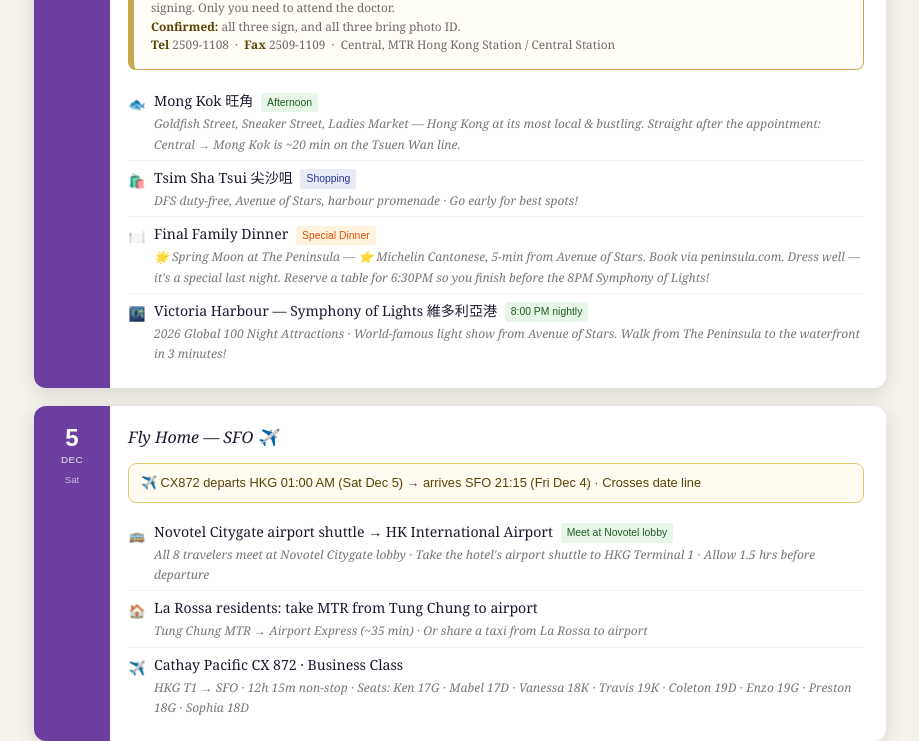
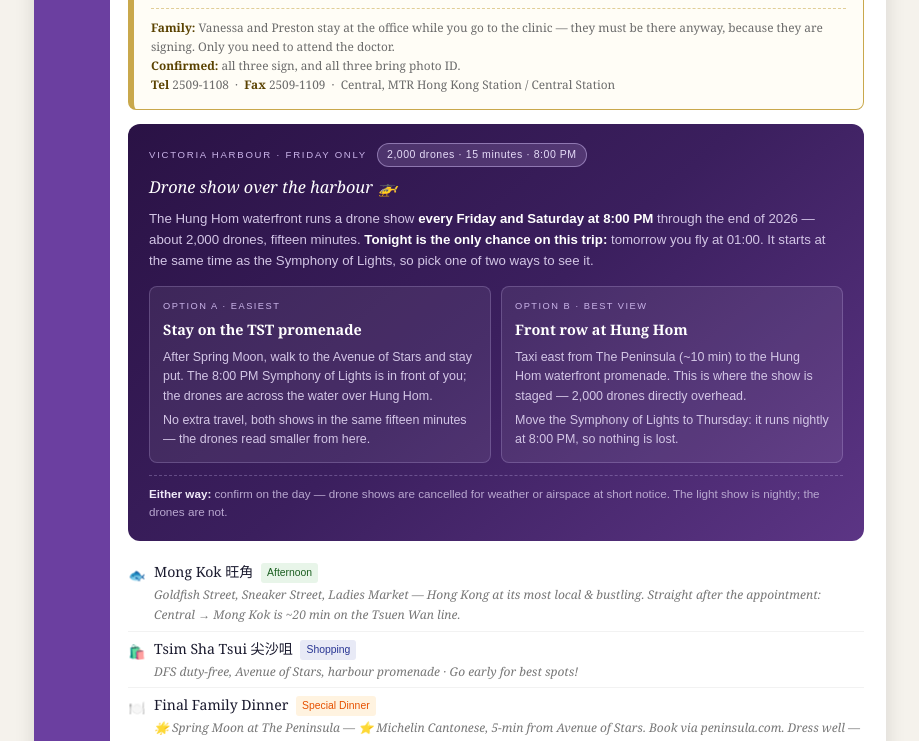
Before and after one commit to ktamxl/china-trip-2026, a plain HTML site: page index.html in a window 1280 px wide. Shown: the part 8678-9419 px from the top of the page, without its empty margins (180-1099 px from the left). Drawn offline with Linux system fonts and the light colour scheme.

Commit message:
Hong Kong: Friday drone show with both viewing options

```diff
--- a/index.html
+++ b/index.html
@@ -178,6 +178,28 @@
     .show-table td.t { color:#ffe3a3; margin-top:3px; }
     .show-table td:nth-child(4) { color:#a9c4d2; font-size:.75rem; }
     .show-table tr:not(.on) td:nth-child(4) { display:none; }
+  }
+
+  /* ── HONG KONG DRONE SHOW ── */
+  .drone { background:linear-gradient(140deg,#2a1245 0%,#3b1f5e 50%,#5c3585 100%); color:#efe9f8; border-radius:var(--radius); padding:19px 21px; margin:0 0 14px; }
+  .drone-head { display:flex; align-items:center; gap:10px; flex-wrap:wrap; margin-bottom:7px; }
+  .drone-kicker { font-family:sans-serif; font-size:.6rem; letter-spacing:.18em; text-transform:uppercase; color:#c9b3e8; }
+  .drone-badge { background:rgba(220,200,255,.16); border:1px solid rgba(220,200,255,.45); color:#e6dcf8; font-family:sans-serif; font-size:.66rem; letter-spacing:.05em; padding:2px 9px; border-radius:20px; }
+  .drone-title { font-size:1.02rem; color:#fff; font-weight:normal; font-style:italic; margin-bottom:6px; }
+  .drone-lede { font-size:.83rem; line-height:1.6; color:#d3c6e6; font-family:sans-serif; margin-bottom:14px; }
+  .drone-lede strong { color:#fff; }
+  .drone-opts { display:grid; grid-template-columns:1fr 1fr; gap:10px; }
+  .drone-opt { background:rgba(255,255,255,.07); border:1px solid rgba(220,200,255,.22); border-radius:8px; padding:12px 13px; }
+  .drone-opt .o-label { font-family:sans-serif; font-size:.58rem; letter-spacing:.16em; text-transform:uppercase; color:#c9b3e8; margin-bottom:4px; }
+  .drone-opt .o-name { font-size:.9rem; color:#fff; font-weight:bold; margin-bottom:5px; }
+  .drone-opt p { font-size:.78rem; line-height:1.55; color:#d3c6e6; font-family:sans-serif; margin:0; }
+  .drone-opt p + p { margin-top:5px; }
+  .drone-note { margin-top:12px; padding-top:9px; border-top:1px dashed rgba(220,200,255,.28); font-size:.73rem; line-height:1.6; color:#b9a8d0; font-family:sans-serif; }
+  .drone-note strong { color:#efe9f8; }
+  .tag.drone { background:#ede4ff; color:#4b2a75; }
+  @media (max-width:640px) {
+    .drone { padding:15px 16px; }
+    .drone-opts { grid-template-columns:1fr; }
   }
 
   /* ── PRO TIPS ── */
@@ -611,6 +633,7 @@
         <span class="hotel-chip">🏨 Novotel Citygate HK · Preston &amp; Sophia</span>
         <span class="hotel-chip">🥢 <a href="restaurants.html#hk">The Chairman — Asia's No.1 Restaurant</a></span>
         <span class="hotel-chip">📜 <a href="#epa">Fri 4 Dec · 11:00 AM — EPA signing, Central</a></span>
+        <span class="hotel-chip">🚁 <a href="#drone">Fri 4 Dec · 8:00 PM — drone show, Hung Hom</a></span>
       </div>
     </div>
   </div>
@@ -647,7 +670,7 @@
     <div class="day-card hk" id="epa">
       <div class="day-label"><span class="dn">4</span><span class="dm">Dec</span><span class="dw">Fri</span></div>
       <div class="day-body">
-        <h3>EPA Signing → Mong Kok → Harbour &amp; Symphony of Lights 🌃 — Last Night in HK!</h3>
+        <h3>EPA Signing → Mong Kok → Harbour, Lights &amp; Drone Show 🚁 — Last Night in HK!</h3>
 
         <div class="appt">
           <div class="appt-head">
@@ -677,6 +700,37 @@
             <strong>Family:</strong> Vanessa and Preston stay at the office while you go to the clinic — they must be there anyway, because they are signing. Only you need to attend the doctor.<br>
             <strong>Confirmed:</strong> all three sign, and all three bring photo ID.<br>
             <strong>Tel</strong> 2509-1108 &nbsp;·&nbsp; <strong>Fax</strong> 2509-1109 &nbsp;·&nbsp; Central, MTR Hong Kong Station / Central Station
+          </div>
+        </div>
+
+        <div class="drone" id="drone">
+          <div class="drone-head">
+            <span class="drone-kicker">Victoria Harbour · Friday only</span>
+            <span class="drone-badge">2,000 drones · 15 minutes · 8:00 PM</span>
+          </div>
+          <div class="drone-title">Drone show over the harbour 🚁</div>
+          <div class="drone-lede">
+            The Hung Hom waterfront runs a drone show <strong>every Friday and Saturday at 8:00 PM</strong> through the
+            end of 2026 — about 2,000 drones, fifteen minutes. <strong>Tonight is the only chance on this trip:</strong>
+            tomorrow you fly at 01:00. It starts at the same time as the Symphony of Lights, so pick one of two ways to see it.
+          </div>
+          <div class="drone-opts">
+            <div class="drone-opt">
+              <div class="o-label">Option A · easiest</div>
+              <div class="o-name">Stay on the TST promenade</div>
+              <p>After Spring Moon, walk to the Avenue of Stars and stay put. The 8:00 PM Symphony of Lights is in front of you; the drones are across the water over Hung Hom.</p>
+              <p>No extra travel, both shows in the same fifteen minutes — the drones read smaller from here.</p>
+            </div>
+            <div class="drone-opt">
+              <div class="o-label">Option B · best view</div>
+              <div class="o-name">Front row at Hung Hom</div>
+              <p>Taxi east from The Peninsula (~10 min) to the Hung Hom waterfront promenade. This is where the show is staged — 2,000 drones directly overhead.</p>
+              <p>Move the Symphony of Lights to Thursday: it runs nightly at 8:00 PM, so nothing is lost.</p>
+            </div>
+          </div>
+          <div class="drone-note">
+            <strong>Either way:</strong> confirm on the day — drone shows are cancelled for weather or airspace at short notice.
+            The light show is nightly; the drones are not.
           </div>
         </div>
 
```
